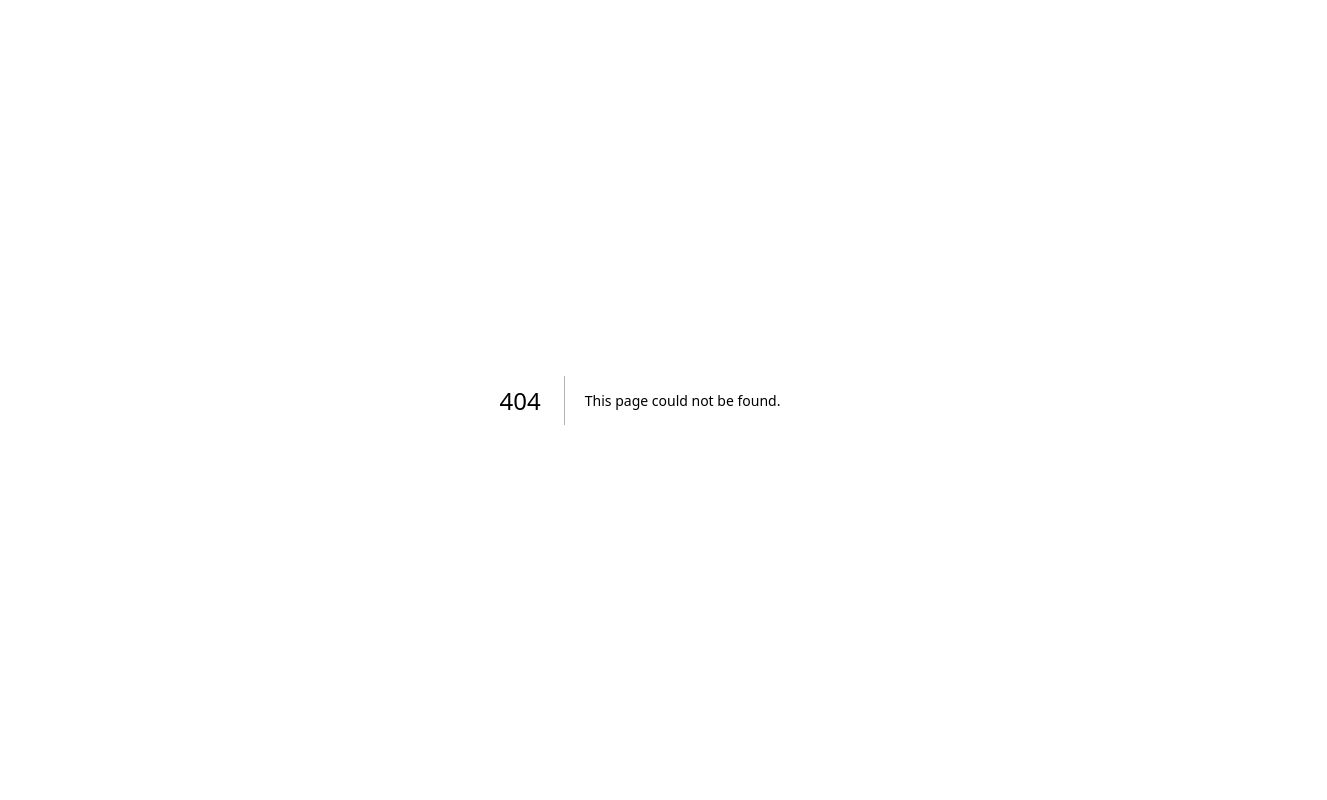
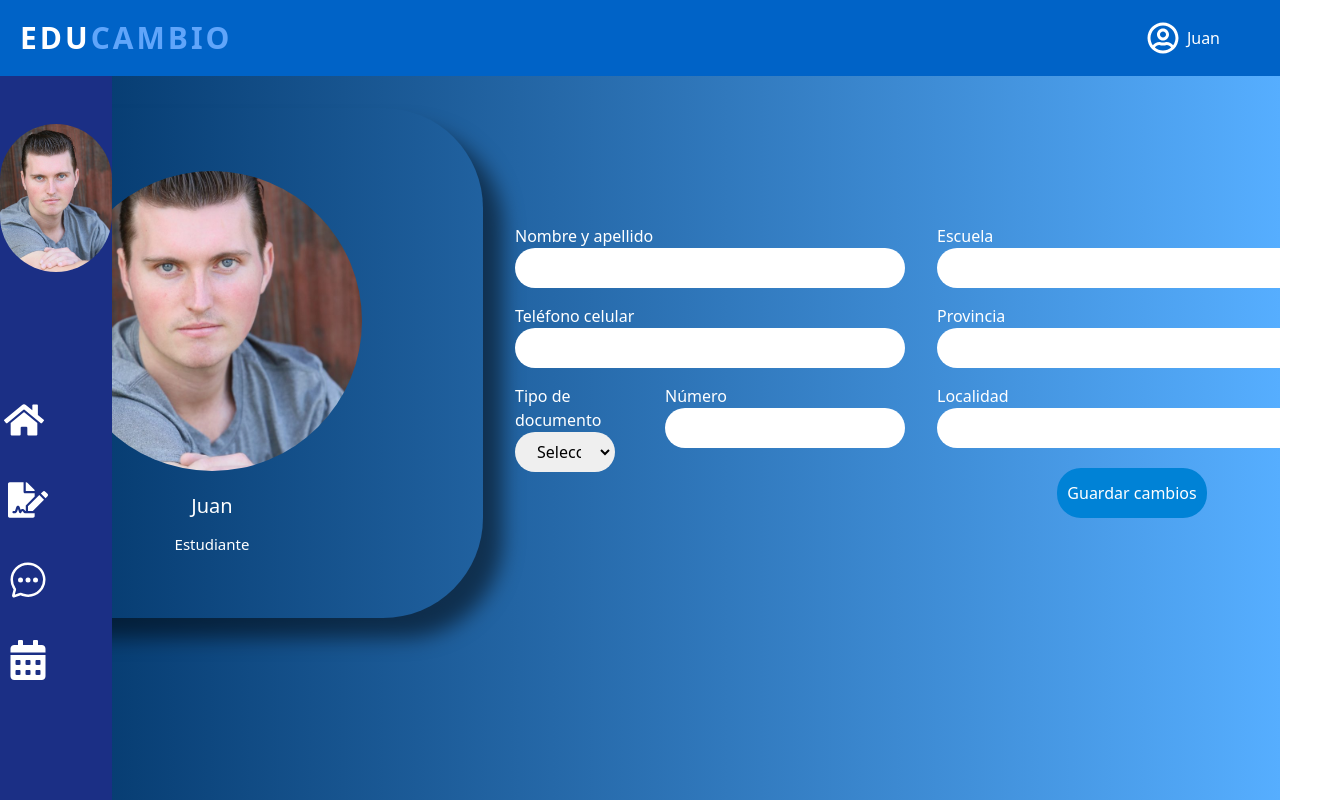
Before and after one commit to matiascruz-beep/educambio, a Next.js app: page /plataforma_alumno/perfil_alumno in a window 1280 px wide. Before the commit this address had no page. Shown: the whole page, 1327 px wide, since content can reach past the window. Built offline with nearby package versions, Linux system fonts and the light colour scheme.

Commit message:
page del perfil del alumno, faltan pequeños arreglos

```diff
--- /dev/null
+++ b/pages/plataforma_alumno/perfil_alumno.js
@@ -0,0 +1,26 @@
+import Navegation from "@/components/Platform/Navegation"
+import Perfil from "@/components/Platform/Perfil"
+import Formulario_perfil from "@/components/Platform/Formulario_perfil"
+
+export default function Platform () {
+    return (
+        <main class="bg-cover bg-gradient-to-r from-[#003366] to-[#56AEFF] pb-[6.7rem] h-screen w-full">
+        <div class="w-full">
+            <Navegation user="Juan" />
+        </div>
+
+        <div class="flex justify-center items-center mt-8">
+
+            <div>
+            <Perfil />
+            </div>
+
+            <div className="flex items-center justify-center ml-8">
+            <Formulario_perfil />
+            </div>
+
+        </div>
+        </main>
+
+    )
+}
```
